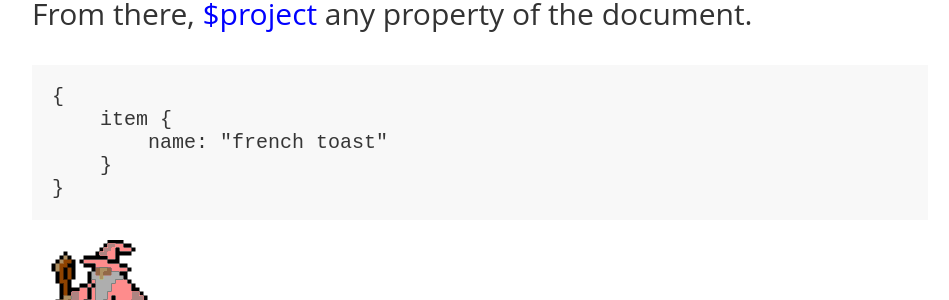
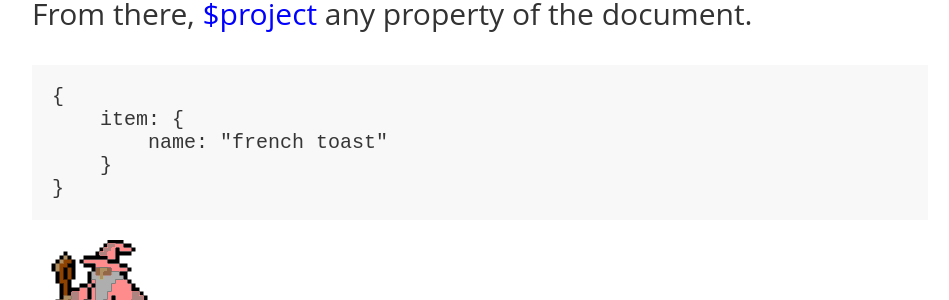
Before and after one commit to stephen-knutter/stephen-knutter.github.io, a Jekyll site: the page built from _posts/2018-11-23-deeply-nested-array-of-subdocuments-mongodb.md, in a window 1280 px wide. Shown: the part 1760-2060 px from the top of the page, without its empty margins (160-1109 px from the left). Built offline with Jekyll 4.4.1, drawn with Linux system fonts in a browser that asks for light colours; some of the changed lines change nothing that is shown.

Commit message:
add colon

````diff
--- a/_posts/2018-11-23-deeply-nested-array-of-subdocuments-mongodb.md
+++ b/_posts/2018-11-23-deeply-nested-array-of-subdocuments-mongodb.md
@@ -51,7 +51,7 @@ db.listings.aggregate([
 From there, [$project](https://docs.mongodb.com/manual/reference/operator/aggregation/project/) any property of the document.
 ```
 {
-    item {
+    item: {
         name: "french toast"
     }
 }
````
